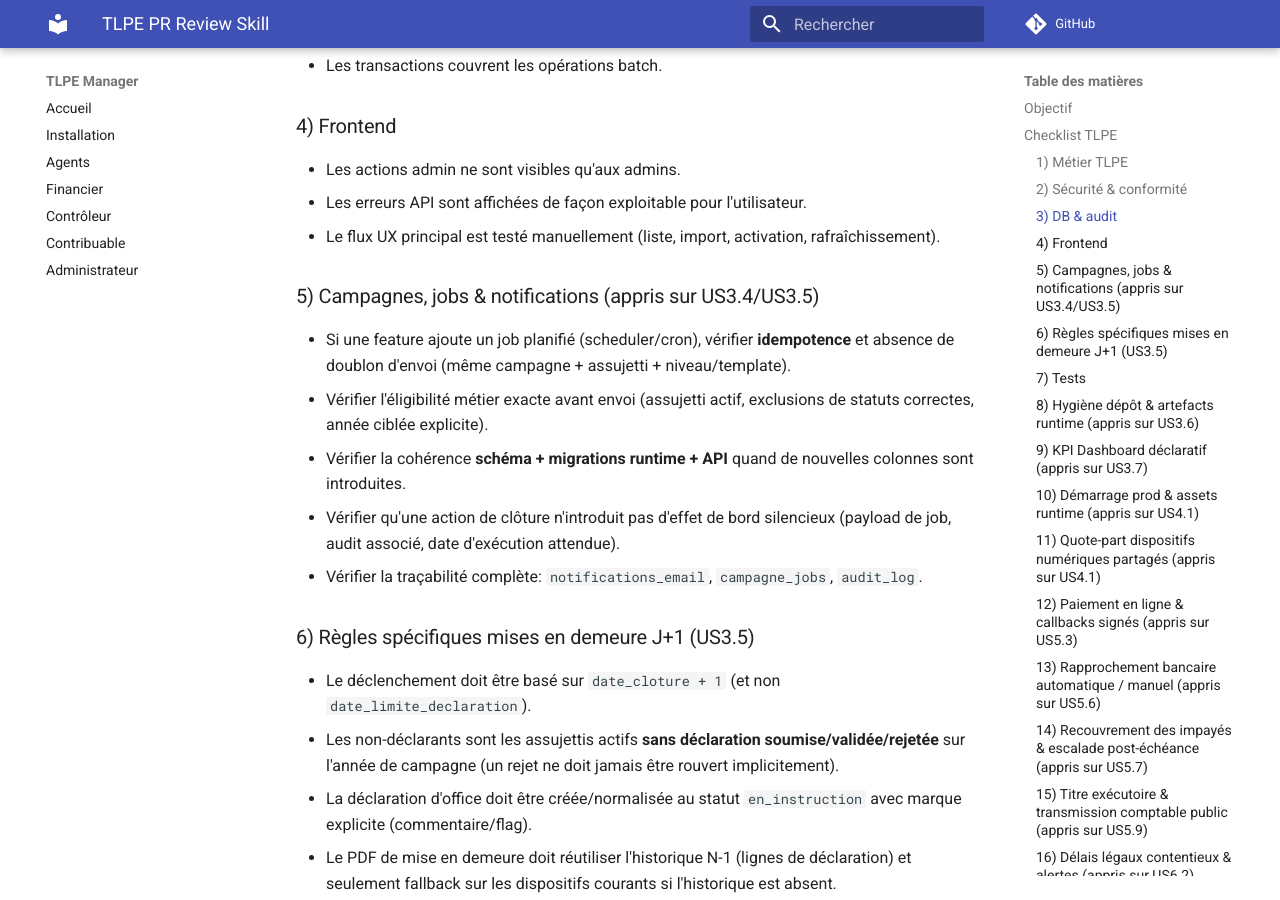
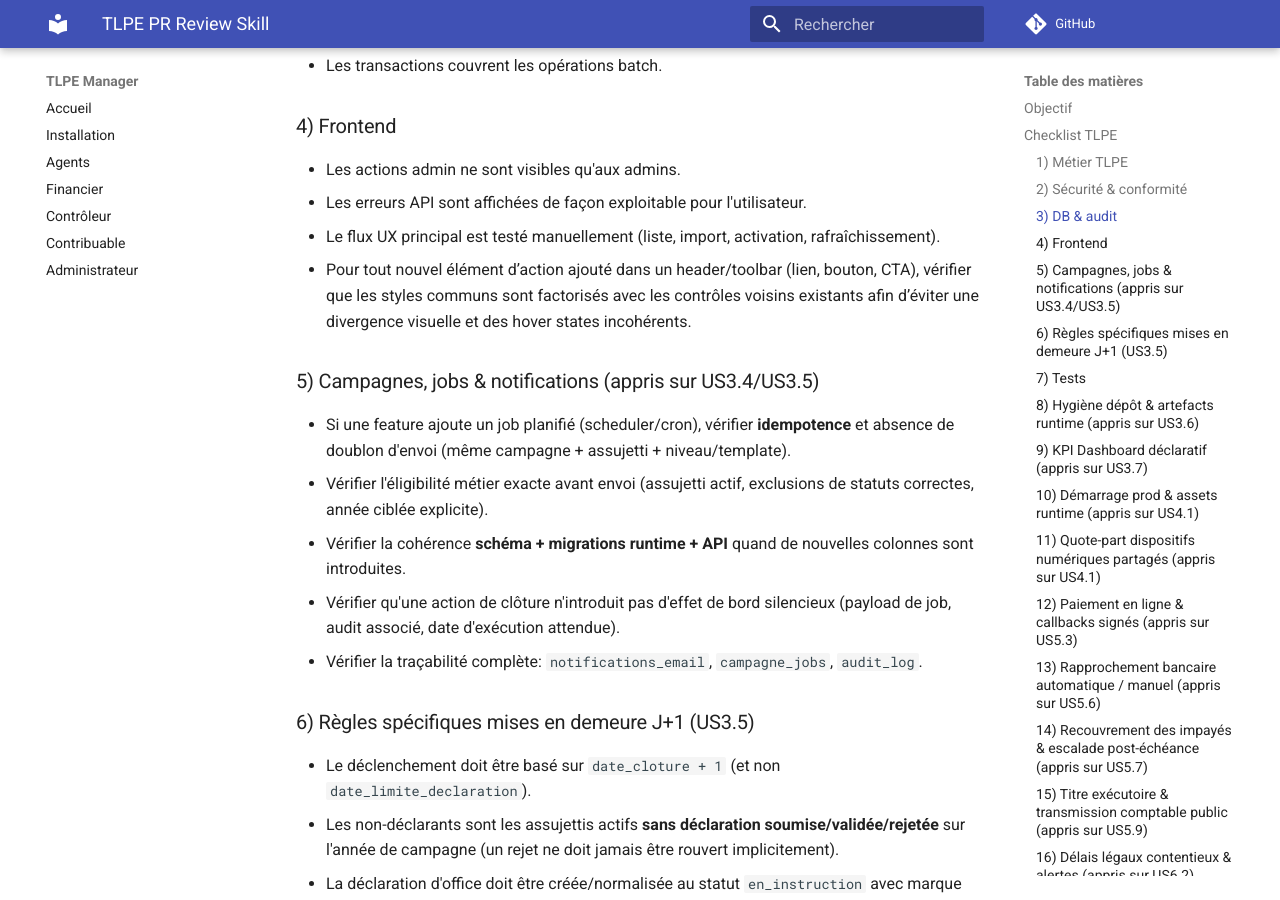
Before and after one commit to KikiFUNstyle/TLPE, an MkDocs documentation site: the page built from docs/skills/tlpe-pr-review-skill.md, in a window 1280 px wide and 900 px high, scrolled down 1272 px. Built offline with MkDocs 1.6.1 and Material for MkDocs 9.7.7, drawn with Linux system fonts in a browser that asks for light colours; comment, search, counter and statistics services are not loaded.

Commit message:
docs: enrich tlpe review checklist for header actions

```diff
--- a/docs/skills/tlpe-pr-review-skill.md
+++ b/docs/skills/tlpe-pr-review-skill.md
@@ -32,6 +32,7 @@ Faire une review rapide mais rigoureuse, orientée risques métier (fiscalité T
 - Les actions admin ne sont visibles qu'aux admins.
 - Les erreurs API sont affichées de façon exploitable pour l'utilisateur.
 - Le flux UX principal est testé manuellement (liste, import, activation, rafraîchissement).
+- Pour tout nouvel élément d’action ajouté dans un header/toolbar (lien, bouton, CTA), vérifier que les styles communs sont factorisés avec les contrôles voisins existants afin d’éviter une divergence visuelle et des hover states incohérents.
 
 ### 5) Campagnes, jobs & notifications (appris sur US3.4/US3.5)
 - Si une feature ajoute un job planifié (scheduler/cron), vérifier **idempotence** et absence de doublon d'envoi (même campagne + assujetti + niveau/template).
```
